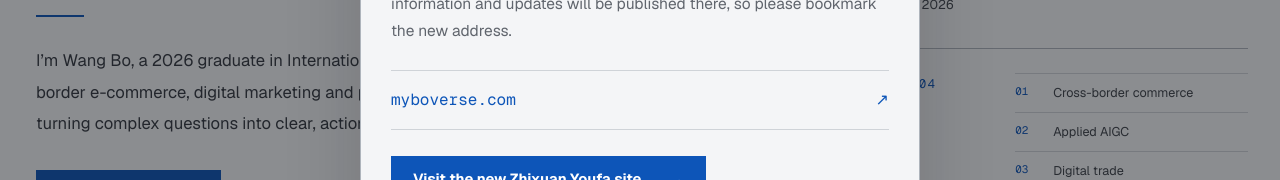
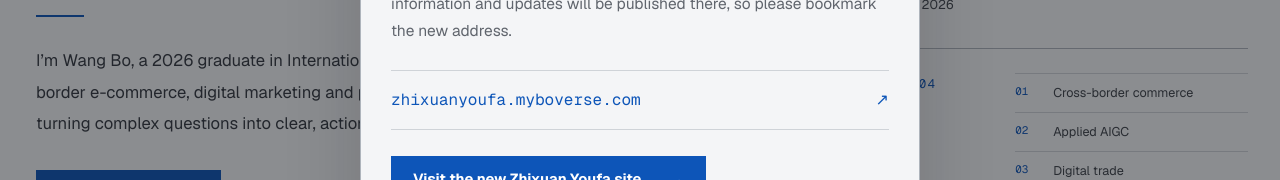
Before and after one commit to 03Wan/Wangbo-Personal-Site, a Next.js app: page /en in a window 1280 px wide. Shown: the part 351-531 px from the top of the page. Built offline with nearby package versions, Linux system fonts and the light colour scheme.

Commit message:
fix: update domain references and migration link

```diff
--- a/src/app/layout.tsx
+++ b/src/app/layout.tsx
@@ -7,10 +7,10 @@ const geistSans = Geist({ variable: "--font-geist-sans", subsets: ["latin"] });
 const geistMono = Geist_Mono({ variable: "--font-geist-mono", subsets: ["latin"] });
 
 export const metadata: Metadata = {
-  metadataBase: new URL("https://paperhelper.fun"),
+  metadataBase: new URL("https://www.myboverse.com"),
   title: { default: "王波 | 个人官网", template: "%s | 王波" },
   description: "王波的个人官网：关于我、项目作品、个人简历与联系方式。",
-  authors: [{ name: "王波", url: "https://paperhelper.fun" }],
+  authors: [{ name: "王波", url: "https://www.myboverse.com" }],
   creator: "王波",
   openGraph: {
     type: "website",
--- a/src/app/robots.ts
+++ b/src/app/robots.ts
@@ -1,5 +1,5 @@
 import type { MetadataRoute } from "next";
 
 export default function robots(): MetadataRoute.Robots {
-  return { rules: { userAgent: "*", allow: "/" }, sitemap: "https://paperhelper.fun/sitemap.xml", host: "https://paperhelper.fun" };
+  return { rules: { userAgent: "*", allow: "/" }, sitemap: "https://www.myboverse.com/sitemap.xml", host: "https://www.myboverse.com" };
 }
--- a/src/app/sitemap.ts
+++ b/src/app/sitemap.ts
@@ -2,7 +2,7 @@ import type { MetadataRoute } from "next";
 import { projects } from "@/lib/projects";
 
 export default function sitemap(): MetadataRoute.Sitemap {
-  const base = "https://paperhelper.fun";
+  const base = "https://www.myboverse.com";
   const routes = ["", "/about", "/projects", "/works", "/resume", "/contact"];
   return ["zh", "en"].flatMap((locale) => [...routes.map((route) => ({ url: `${base}/${locale}${route}`, lastModified: new Date(), changeFrequency: route === "" ? "monthly" as const : "yearly" as const, priority: route === "" ? 1 : 0.7 })), ...projects.map((project) => ({ url: `${base}/${locale}/projects/${project.slug}`, lastModified: new Date(), changeFrequency: "yearly" as const, priority: 0.65 }))]);
 }
--- a/src/components/DomainMigrationNotice.tsx
+++ b/src/components/DomainMigrationNotice.tsx
@@ -3,7 +3,7 @@
 import { useEffect, useState } from "react";
 import type { Locale } from "@/lib/content";
 
-const destination = "https://www.myboverse.com/";
+const destination = "https://zhixuanyoufa.myboverse.com/";
 
 export function DomainMigrationNotice({ locale }: { locale: Locale }) {
   const [open, setOpen] = useState(false);
@@ -54,7 +54,7 @@ export function DomainMigrationNotice({ locale }: { locale: Locale }) {
         <div className="migration-heading"><span className="eyebrow">DOMAIN UPDATE / 01</span><button type="button" onClick={dismiss}>{copy.close}</button></div>
         <h2 id="migration-title">{copy.title}</h2>
         <p id="migration-description">{copy.description}</p>
-        <a className="migration-domain" href={destination} target="_blank" rel="noopener noreferrer">myboverse.com <span>↗</span></a>
+        <a className="migration-domain" href={destination} target="_blank" rel="noopener noreferrer">zhixuanyoufa.myboverse.com <span>↗</span></a>
         <div className="migration-actions"><a className="button button-primary" href={destination} target="_blank" rel="noopener noreferrer">{copy.visit}<span>→</span></a><button className="button button-ghost" type="button" onClick={dismiss}>{copy.stay}</button></div>
       </section>
     </div>
--- a/src/lib/content.ts
+++ b/src/lib/content.ts
@@ -8,7 +8,7 @@ export function isLocale(value: string): value is Locale {
 const shared = {
   email: "wangbo030127@gmail.com",
   github: "https://github.com/03Wan",
-  site: "https://paperhelper.fun",
+  site: "https://www.myboverse.com",
 };
 
 export const content = {
```
